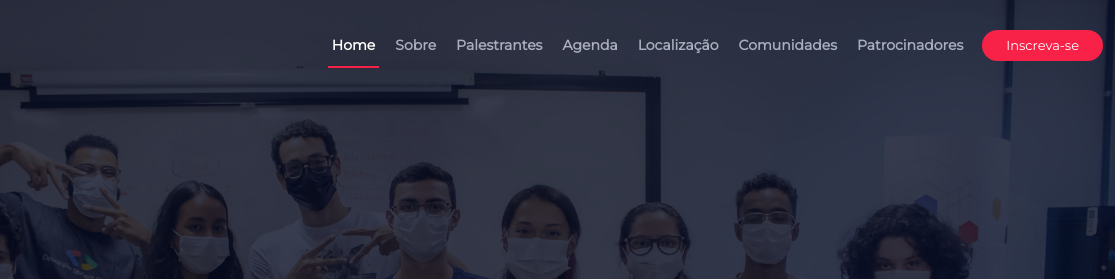
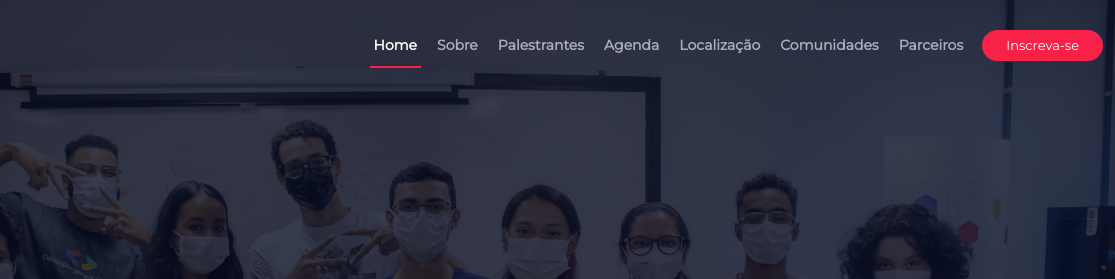
Before and after one commit to dscufg/mulheresintech2022, a plain HTML site: page index.html in a window 1280 px wide. Shown: the top 279 px of the page, 165-1280 px from the left. Drawn offline with Linux system fonts and the light colour scheme.

Commit message:
Update support

```diff
--- a/index.html
+++ b/index.html
@@ -54,7 +54,7 @@
           <li><a class="nav-link scrollto" href="#schedule">Agenda</a></li>
           <li><a class="nav-link scrollto" href="#venue">Localização</a></li>
           <li><a class="nav-link scrollto" href="#gallery">Comunidades</a></li>
-          <li><a class="nav-link scrollto" href="#supporters">Patrocinadores</a></li>
+          <li><a class="nav-link scrollto" href="#supporters">Parceiros</a></li>
         </ul>
         <i class="bi bi-list mobile-nav-toggle"></i>
       </nav><!-- .navbar -->
```
